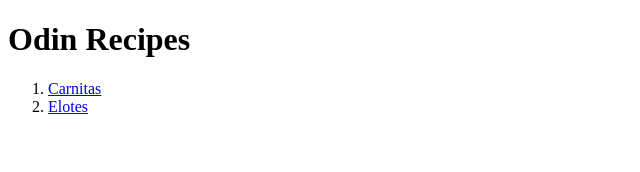
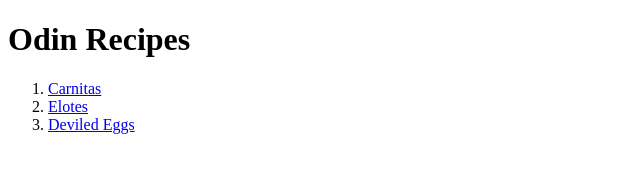
Before and after one commit to rememberthehuman/odin-recipes, a plain HTML site: page index.html in a window 1280 px wide. Shown: the whole page, without its empty margins (0-640 px from the left). Drawn offline with Linux system fonts and the light colour scheme.

Commit message:
added recipe to index, removed recipes.txt

```diff
--- a/index.html
+++ b/index.html
@@ -11,6 +11,7 @@
         <ol>
             <li><a href="recipes/carnitas.html">Carnitas</a></li>
             <li><a href="recipes/elotes.html">Elotes</a></li>
+            <li><a href="recipes/deviledeggs.html">Deviled Eggs</a></li>
         <ol>
     </body>
 </html>
```
Also changed, not shown: recipes.txt (deleted).
